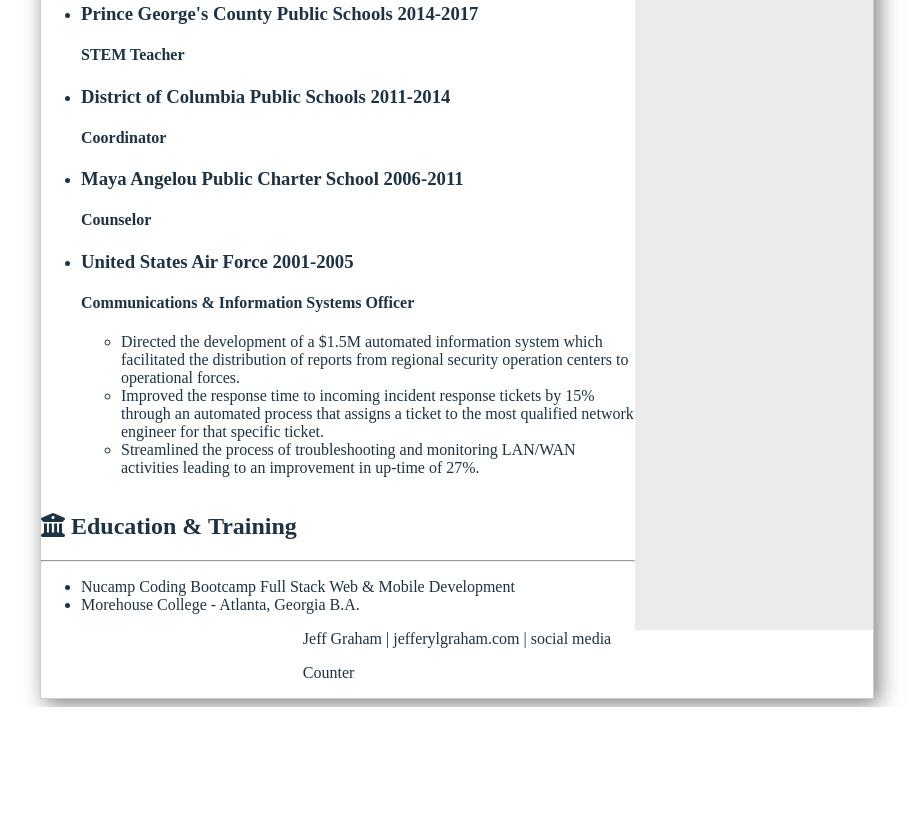
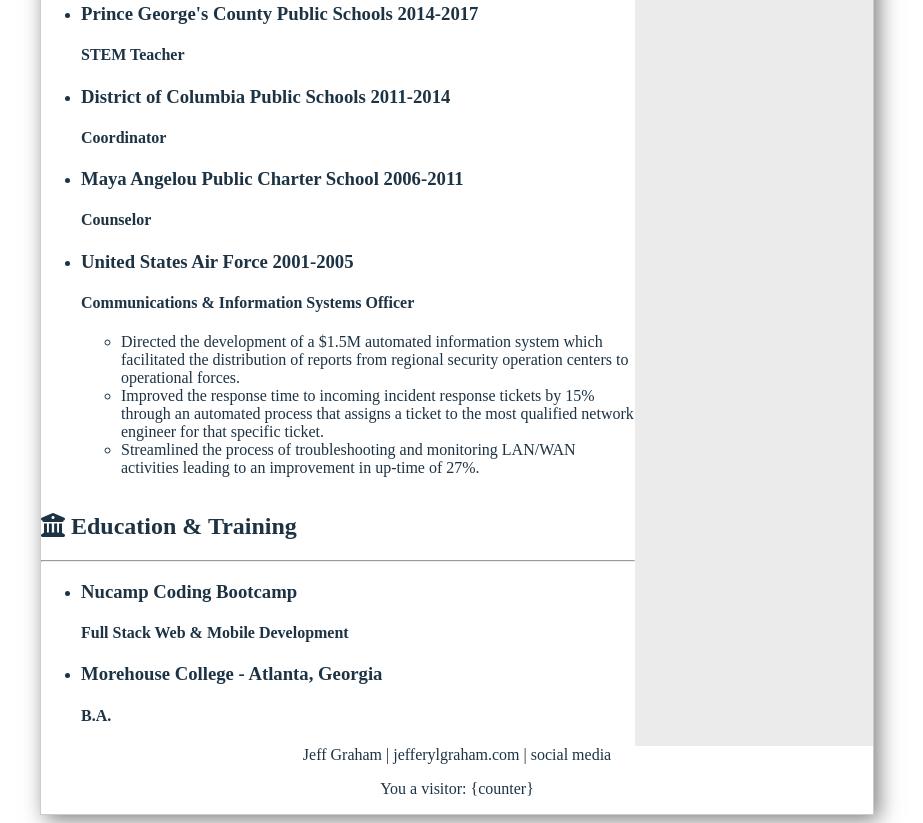
Before and after one commit to jefferygraham/resume, a plain HTML site: page index.html in a window 1280 px wide. Shown: the part 1406-2229 px from the top of the page, without its empty margins (183-1106 px from the left). Before the commit the page ends 2113 px from the top, so only its background shows below. Drawn offline with Linux system fonts and the light colour scheme.

Commit message:
center  footer

```diff
--- a/index.html
+++ b/index.html
@@ -187,8 +187,14 @@
         </h2>
         <hr />
         <ul>
-          <li>Nucamp Coding Bootcamp Full Stack Web & Mobile Development</li>
-          <li>Morehouse College - Atlanta, Georgia B.A.</li>
+          <li>
+            <h3>Nucamp Coding Bootcamp</h3>
+            <h4>Full Stack Web & Mobile Development</h4>
+          </li>
+          <li>
+            <h3>Morehouse College - Atlanta, Georgia</h3>
+            <h4>B.A.</h4>
+          </li>
         </ul>
       </section>
 
@@ -207,7 +213,7 @@
       <!-- FOOTER -->
       <footer class="footer">
         <div>Jeff Graham | jefferylgraham.com | social media</div>
-        <p>Counter</p>
+        <p>You a visitor: <span>{counter}</span></p>
       </footer>
     </article>
   </body>
--- a/style.css
+++ b/style.css
@@ -52,6 +52,7 @@
 .footer {
   grid-area: footer;
   margin: auto;
+  text-align: center;
 }
 
 .resume {
```
